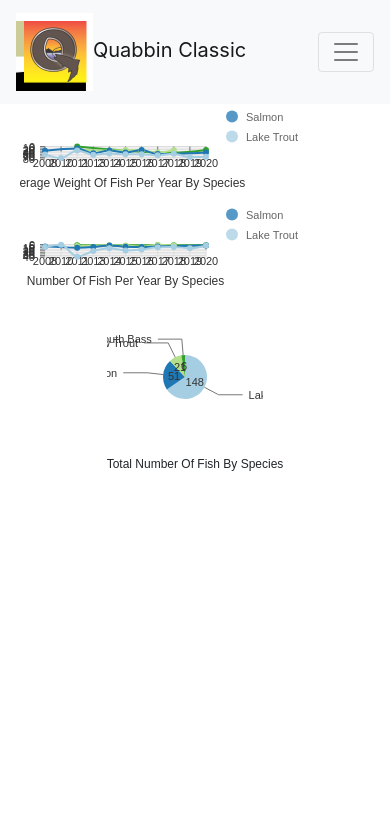
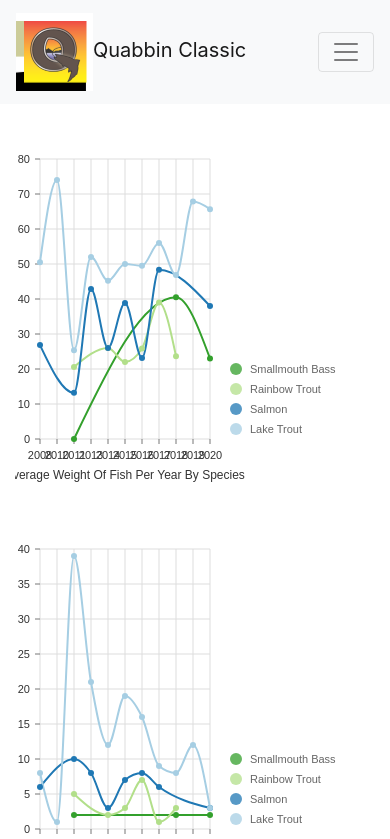
Before and after one commit to KevinGage/Quabbin, a React (Create React App) app in the folder website/: page /stats in a window 390 px wide. Shown: the top 839 px of the page. Built offline with nearby package versions, Linux system fonts and the light colour scheme.

Commit message:
added some responsive css

```diff
--- a/website/src/components/Stats/Stats.module.css
+++ b/website/src/components/Stats/Stats.module.css
@@ -1,18 +1,30 @@
+/* Phones */
 .lineContainer {
-  /* add size breakpoints for mobile? */
-  width: 90vw;
-  height: 25vw;
+  width: 100vw;
+  height: 100vw;
 }
 
 .pieContainer {
-  /* add size breakpoints for mobile? */
-  width: 40vw;
-  height: 40vw;
+  width: 100vw;
+  height: 100vw;
 }
 
 .label {
   font-size: 12px;
   font-family: sans-serif;
   position: realtive;
-  text-align:center;
+  text-align: center;
 }
+
+/* Tablets and larger */
+@media (min-width: 768px) {
+  .lineContainer {
+    width: 90vw;
+    height: 25vw;
+  }
+
+  .pieContainer {
+    width: 40vw;
+    height: 40vw;
+  }
+}
```
